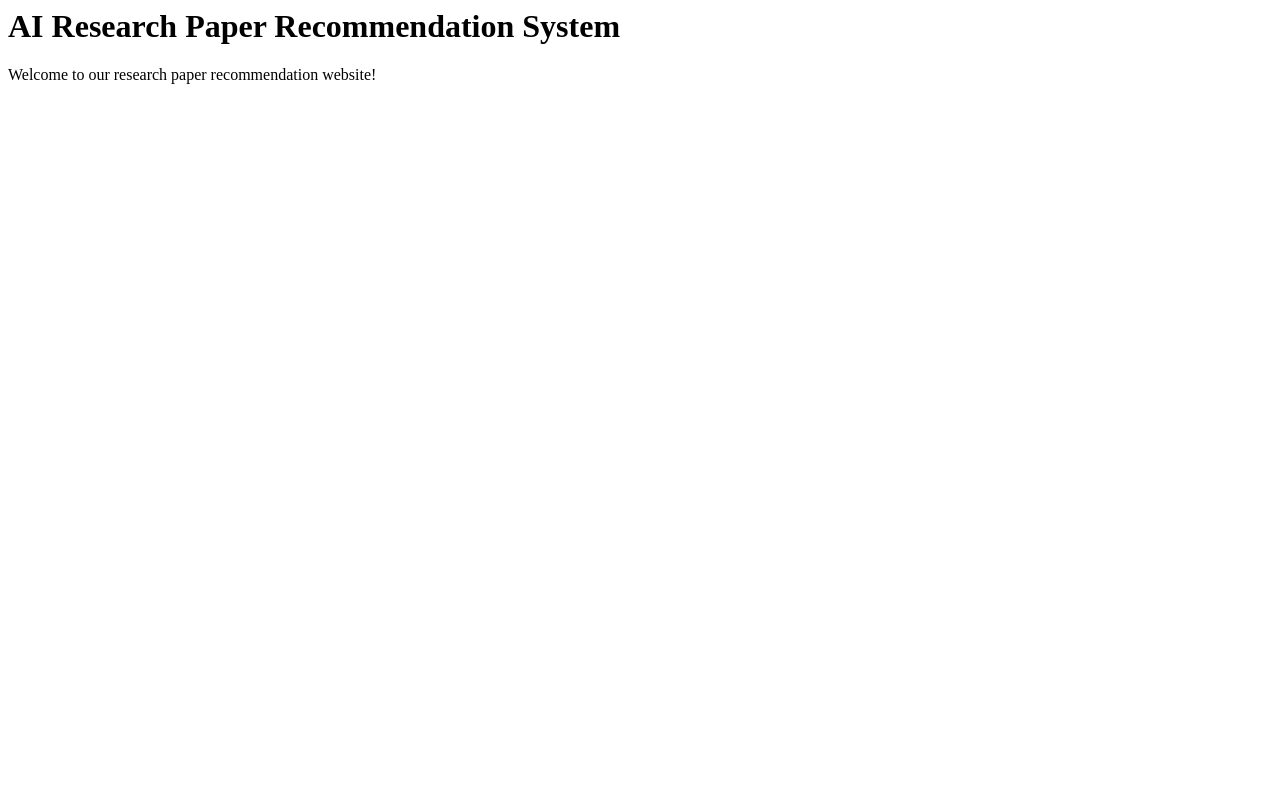
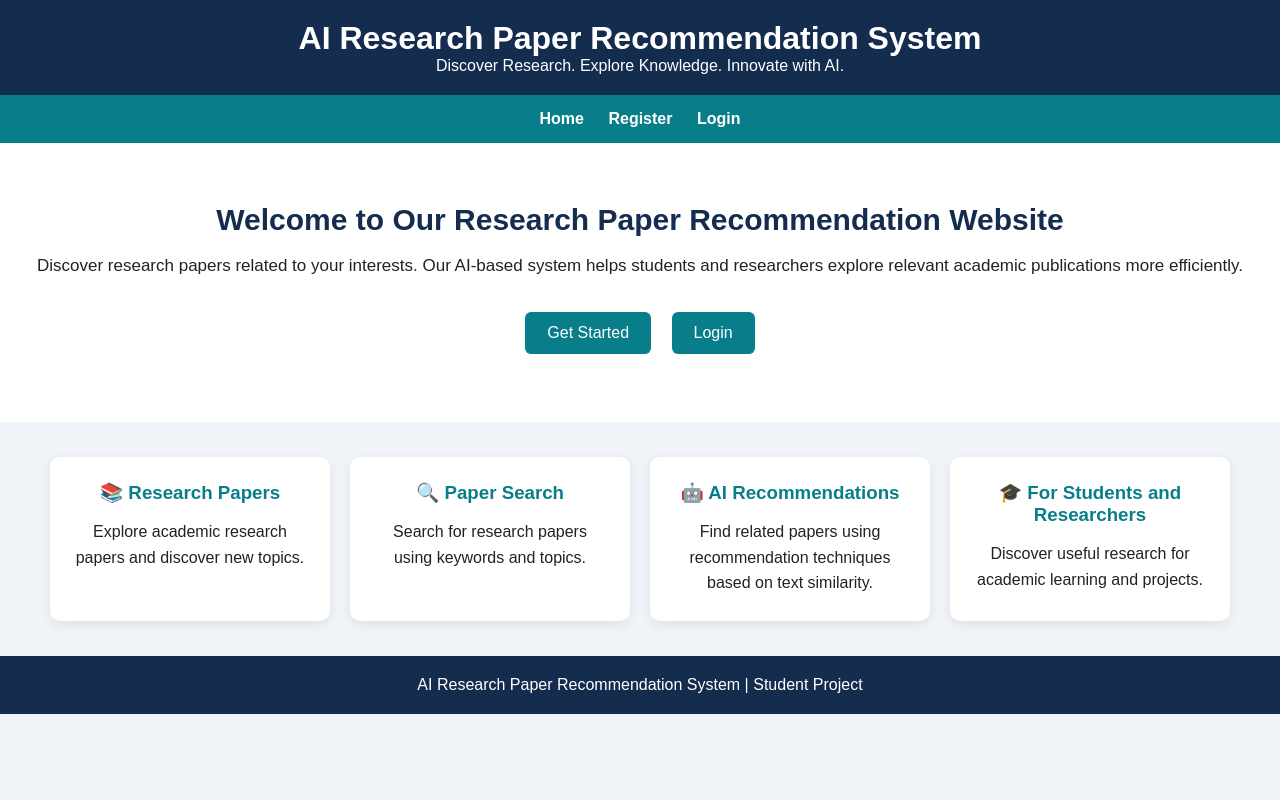
Before and after one commit to amayps01-ps/ai_research_paper, a Flask app: page / in a window 1280 px wide. Run offline with Flask 3, Linux system fonts and the light colour scheme; parts of the project's set-up code (start-up, migrations or seed data) failed here and were passed over.

Commit message:
Update home.html

```diff
--- a/templates/home.html
+++ b/templates/home.html
@@ -1,2 +1,171 @@
-<h1>AI Research Paper Recommendation System</h1>
-<p>Welcome to our research paper recommendation website!</p>
+<!DOCTYPE html>
+<html lang="en">
+<head>
+    <meta charset="UTF-8">
+    <meta name="viewport" content="width=device-width, initial-scale=1.0">
+
+    <title>AI Research Paper Recommendation System</title>
+
+    <style>
+        * {
+            margin: 0;
+            padding: 0;
+            box-sizing: border-box;
+        }
+
+        body {
+            font-family: Arial, sans-serif;
+            background: #f0f4f8;
+            color: #222;
+        }
+
+        header {
+            background: #142d4e;
+            color: white;
+            padding: 20px;
+            text-align: center;
+        }
+
+        nav {
+            background: #087e8b;
+            padding: 15px;
+            text-align: center;
+        }
+
+        nav a {
+            color: white;
+            text-decoration: none;
+            margin: 10px;
+            font-weight: bold;
+        }
+
+        .hero {
+            text-align: center;
+            padding: 60px 20px;
+            background: white;
+        }
+
+        .hero h2 {
+            color: #142d4e;
+            font-size: 30px;
+            margin-bottom: 15px;
+        }
+
+        .hero p {
+            font-size: 17px;
+            line-height: 1.6;
+            margin-bottom: 25px;
+        }
+
+        .button {
+            display: inline-block;
+            background: #087e8b;
+            color: white;
+            padding: 12px 22px;
+            margin: 8px;
+            border-radius: 6px;
+            text-decoration: none;
+        }
+
+        .features {
+            display: flex;
+            flex-wrap: wrap;
+            justify-content: center;
+            gap: 20px;
+            padding: 35px 15px;
+        }
+
+        .card {
+            background: white;
+            width: 280px;
+            padding: 25px;
+            border-radius: 10px;
+            box-shadow: 0 3px 12px #00000015;
+            text-align: center;
+        }
+
+        .card h3 {
+            color: #087e8b;
+            margin-bottom: 15px;
+        }
+
+        .card p {
+            line-height: 1.6;
+        }
+
+        footer {
+            background: #142d4e;
+            color: white;
+            padding: 20px;
+            text-align: center;
+        }
+
+        @media (max-width: 600px) {
+            nav a {
+                display: inline-block;
+                margin: 8px;
+            }
+
+            .hero h2 {
+                font-size: 25px;
+            }
+        }
+    </style>
+</head>
+
+<body>
+
+<header>
+    <h1>AI Research Paper Recommendation System</h1>
+    <p>Discover Research. Explore Knowledge. Innovate with AI.</p>
+</header>
+
+<nav>
+    <a href="/">Home</a>
+    <a href="/register">Register</a>
+    <a href="/login">Login</a>
+</nav>
+
+<section class="hero">
+    <h2>Welcome to Our Research Paper Recommendation Website</h2>
+
+    <p>
+        Discover research papers related to your interests.
+        Our AI-based system helps students and researchers explore
+        relevant academic publications more efficiently.
+    </p>
+
+    <a href="/register" class="button">Get Started</a>
+    <a href="/login" class="button">Login</a>
+</section>
+
+<section class="features">
+
+    <div class="card">
+        <h3>📚 Research Papers</h3>
+        <p>Explore academic research papers and discover new topics.</p>
+    </div>
+
+    <div class="card">
+        <h3>🔍 Paper Search</h3>
+        <p>Search for research papers using keywords and topics.</p>
+    </div>
+
+    <div class="card">
+        <h3>🤖 AI Recommendations</h3>
+        <p>Find related papers using recommendation techniques based on text similarity.</p>
+    </div>
+
+    <div class="card">
+        <h3>🎓 For Students and Researchers</h3>
+        <p>Discover useful research for academic learning and projects.</p>
+    </div>
+
+</section>
+
+<footer>
+    <p>AI Research Paper Recommendation System | Student Project</p>
+</footer>
+
+</body>
+</html>
```
